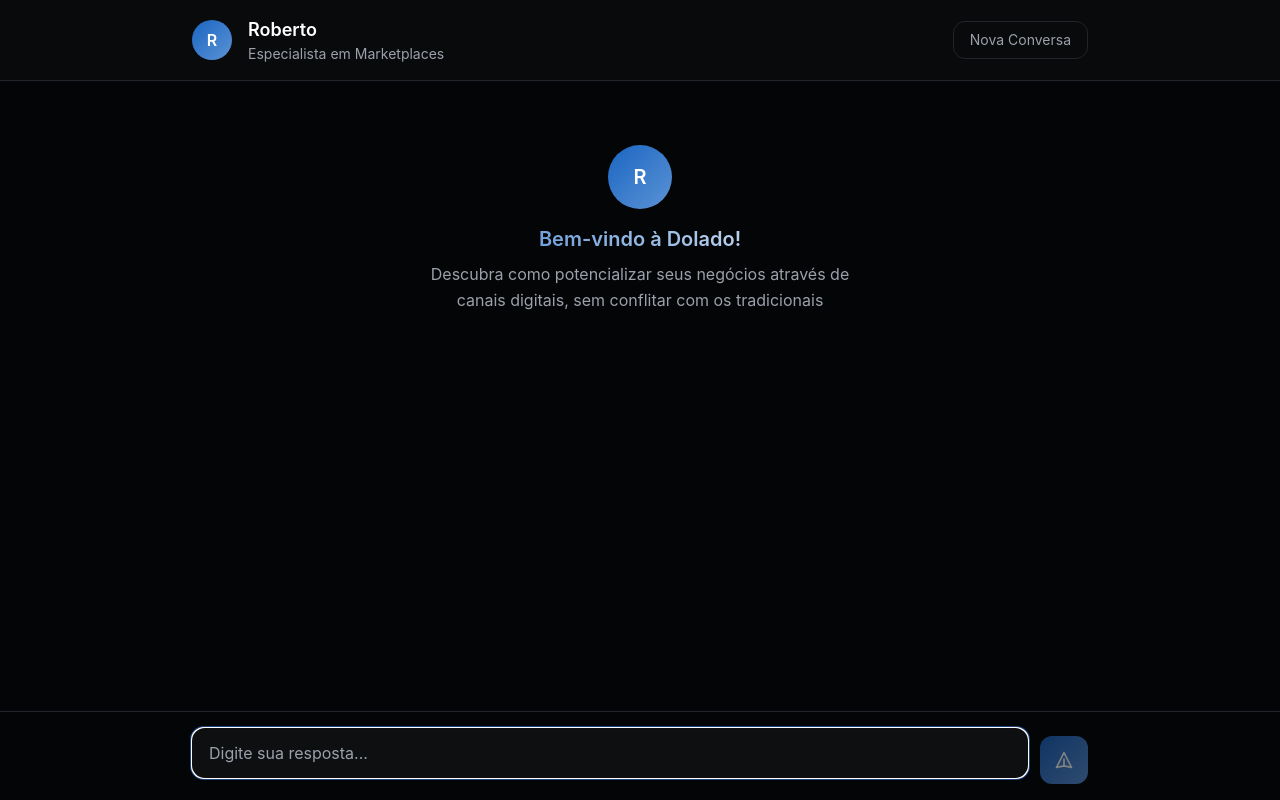
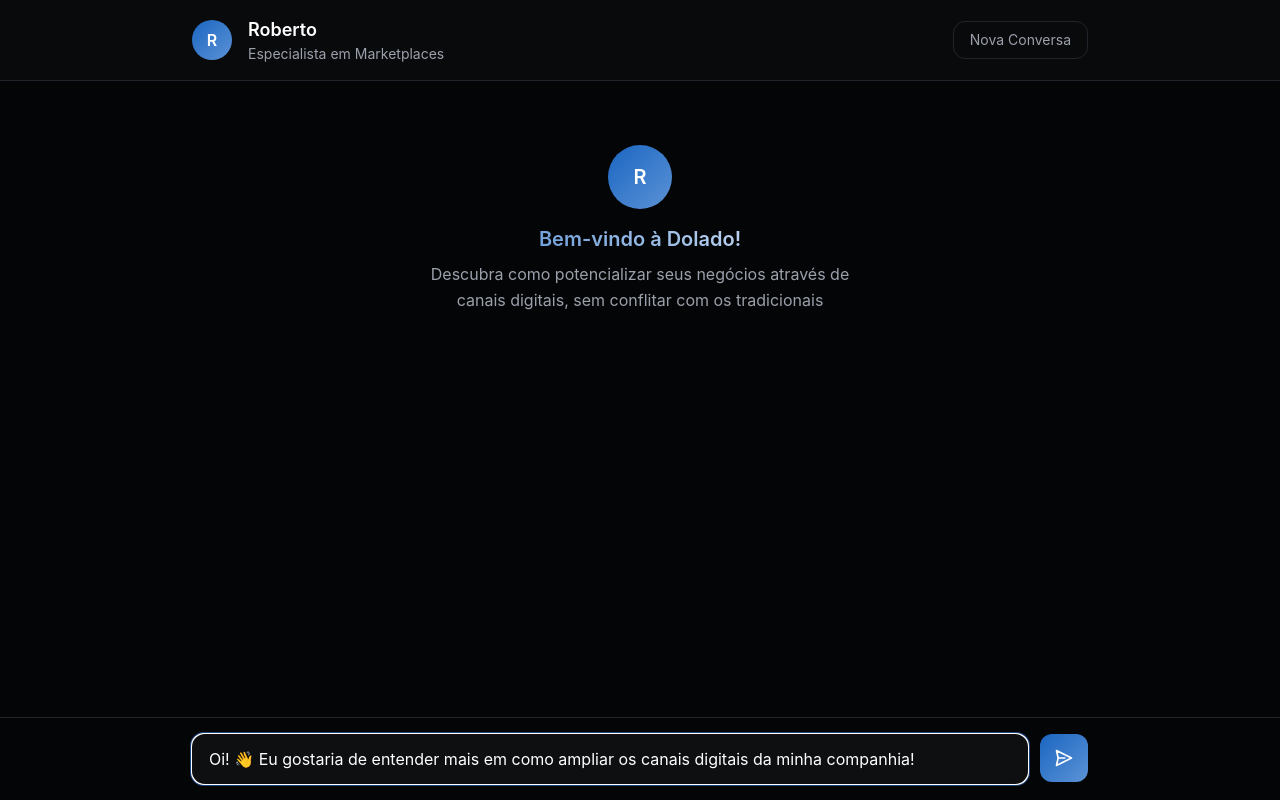
Before and after one commit to hitmain13/job-frontend-developer, a React (Vite) app: page / in a window 1280 px wide. Built offline with nearby package versions, Linux system fonts and the light colour scheme.

Commit message:
feat: add fluxo de contato final

```diff
--- a/src/data/conversation.ts
+++ b/src/data/conversation.ts
@@ -229,9 +229,24 @@
     "Antes de finalizarmos, quero que conheça a Dolado - somos especialistas em ajudar empresas consolidadas como a sua a expandir para marketplaces de forma estratégica e sem conflitos. Já acompanhamos mais de 200 empresas nessa jornada, criando canais digitais de milhões sem canibalizarizar operações tradicionais. Que tal descobrir como podemos acelerar seus resultados digitais?",
   quickReplies: [
     { id: "1", text: "Quero conhecer a Dolado", value: "know_dolado" },
-    { id: "2", text: "Enviar diagnóstico por email", value: "send_email" },
     { id: "3", text: "Finalizar conversa", value: "finish" },
   ],
+  nextStage: "contact",
+});
+
+export const sendContactInformations = (): ConversationResponse => ({
+  message: `Nosso sistema já está processando este diagnóstico e em breve entraremos em contato.
+    Caso prefira, vocÊ pode baixar o diagnóstico ou a nossa conversa no botão acima e nos enviar diretamente.
+    Isso pode ser feito através do WhatsApp (11) 91234-5678 ou através do e-mail fabio.matsumoto@dolado.com que o nosso especialista atenderá teu caso específico.`,
+  quickReplies: [
+    { id: "1", text: "Ok! Vou chamar no Zap", value: "whatsapp" },
+    { id: "2", text: "Vou mandar o e-mail!", value: "email" },
+  ],
+  nextStage: "bye",
+});
+
+export const sendByeMessage = (): ConversationResponse => ({
+  message: "Até logo! 👋",
 });
 
 export const processUserResponse = (
@@ -251,9 +266,13 @@
     case "diagnosis":
       return getFinalDiagnosis(profile);
     case "result":
+      return getFinalDiagnosis(profile);
+    case "final":
       return getFinalDoladoMessage();
-    case "final":
-      return getFinalDiagnosis(profile);
+    case "contact":
+      return sendContactInformations();
+    case "bye":
+      return sendByeMessage();
     default:
       return getWelcomeMessage();
   }
--- a/src/pages/NotFound.tsx
+++ b/src/pages/NotFound.tsx
@@ -1,16 +1,4 @@
-import { useLocation } from "react-router-dom";
-import { useEffect } from "react";
-
 const NotFound = () => {
-  const location = useLocation();
-
-  useEffect(() => {
-    console.error(
-      "404 Error: User attempted to access non-existent route:",
-      location.pathname,
-    );
-  }, [location.pathname]);
-
   return (
     <div className="min-h-screen flex items-center justify-center bg-gray-100">
       <div className="text-center">
--- a/src/types/chat.ts
+++ b/src/types/chat.ts
@@ -34,7 +34,9 @@
   | "products"
   | "diagnosis"
   | "result"
-  | "final";
+  | "final"
+  | "contact"
+  | "bye";
 
 export interface UserProfile {
   companySize?: string;
--- a/src/ui/components/chat/chat-input.tsx
+++ b/src/ui/components/chat/chat-input.tsx
@@ -13,7 +13,9 @@
   placeholder = "Digite sua mensagem...",
   ...props
 }: ChatInputProps) => {
-  const [message, setMessage] = useState("");
+  const [message, setMessage] = useState(
+    "Oi! 👋 Eu gostaria de entender mais em como ampliar os canais digitais da minha companhia!",
+  );
 
   const handleSend = () => {
     if (message.trim() && !disabled) {
@@ -31,8 +33,8 @@
 
   return (
     <div className="border-t border-border bg-background p-4">
-      <div className="flex items-end space-x-3 max-w-4xl mx-auto">
-        <div className="flex-1 relative">
+      <div className="flex space-x-3 max-w-4xl mx-auto">
+        <div className="flex-1 flex items-center">
           <textarea
             value={message}
             onChange={(e) => setMessage(e.target.value)}
@@ -68,7 +70,7 @@
           "
         >
           <svg
-            className="w-5 h-5"
+            className="w-5 h-5 transform rotate-90"
             fill="none"
             viewBox="0 0 24 24"
             stroke="currentColor"
--- a/src/ui/hooks/use-chat.ts
+++ b/src/ui/hooks/use-chat.ts
@@ -16,8 +16,6 @@
 
 export const useChat = () => {
   const [state, setState] = useState<ConversationState>(initialState);
-
-  console.log("state:", state);
 
   const addMessage = useCallback(
     (message: Omit<ChatMessage, "id" | "timestamp">) => {
```
Also changed, not shown: 1 other file (tests, documents, lock files or other folders).
